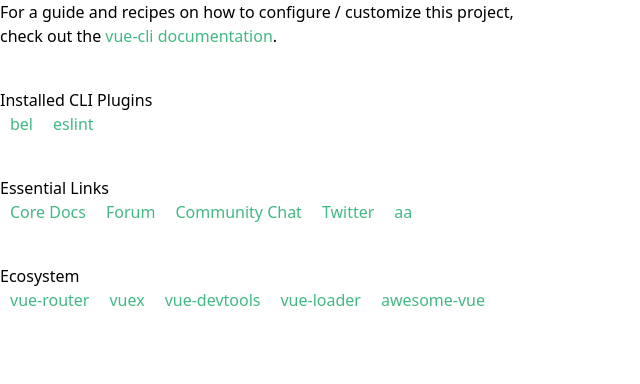
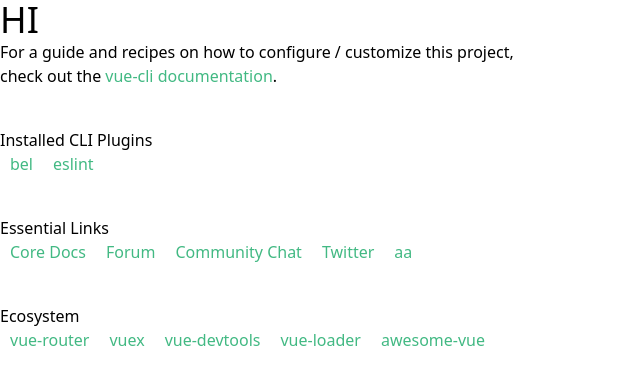
Before and after one commit to Ehabdhafer/First_vue, a Vue app in the folder client/: page / in a window 1280 px wide. Shown: the top 384 px of the page, without its empty margins (0-640 px from the left). Built offline with nearby package versions, Linux system fonts and the light colour scheme.

Commit message:
add blogs

```diff
--- a/client/src/components/HelloWorld.vue
+++ b/client/src/components/HelloWorld.vue
@@ -1,4 +1,5 @@
 <template>
+  <AllBlogs />
   <div class="hello">
     <p>
       For a guide and recipes on how to configure / customize this project,<br />
@@ -86,8 +87,12 @@
 </template>
 
 <script>
+import AllBlogs from "./blogs.vue";
 export default {
   name: "HelloWorld",
+  components: {
+    AllBlogs,
+  },
   props: {
     msg: String,
   },
--- /dev/null
+++ b/client/src/components/blogs.vue
@@ -0,0 +1,10 @@
+<template>
+  <div>
+    <p class="text-4xl">HI</p>
+  </div>
+</template>
+<script>
+export default {
+  name: "AllBlogs",
+};
+</script>
```
